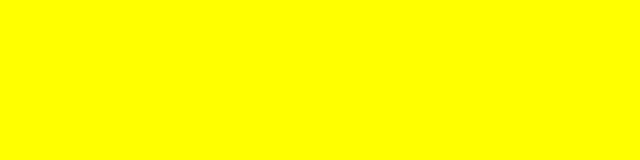
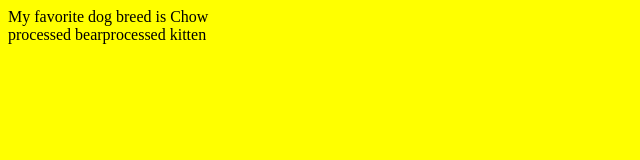
Before and after one commit to Dev-Davis/js-functions, a plain HTML site: page index.html in a window 1280 px wide. Shown: the whole page, without its empty margins (0-640 px from the left). Drawn offline with Linux system fonts and the light colour scheme.

Commit message:
added more to the HTML and js files

```diff
--- a/index.html
+++ b/index.html
@@ -8,6 +8,10 @@
     <link rel="stylesheet" href="main.css">
 </head>
 <body>
+    <div id="dog-breeds"></div>
+
+    <div id="nuggetizer"></div>
+
     <script src="./main.js"></script>
 </body>
 </html>
--- a/main.js
+++ b/main.js
@@ -37,3 +37,19 @@ const dogBreed = (breed) => {
 };
 
 console.log(dogBreed('Labrador Retriever'));
+
+// const dogBreedDiv = document.getElementById('dog-breeds');
+// dogBreedDiv.innerHTML = dogBreed('Chow');
+
+// const nuggetizerDiv = document.getElementById('nuggetizer');
+// nuggetizerDiv.innerHTML = nuggetizer('lamb');
+// nuggetizerDiv.innerHTML += nuggetizer('kitten');
+
+const printToDom = (divId, textToPrint) => {
+    const selectedDiv = document.getElementById(divId);
+    selectedDiv.innerHTML += textToPrint;
+};
+
+printToDom('dog-breeds', dogBreed('Chow'));
+printToDom('nuggetizer', nuggetizer('bear'));
+printToDom('nuggetizer', nuggetizer('kitten'));
```
